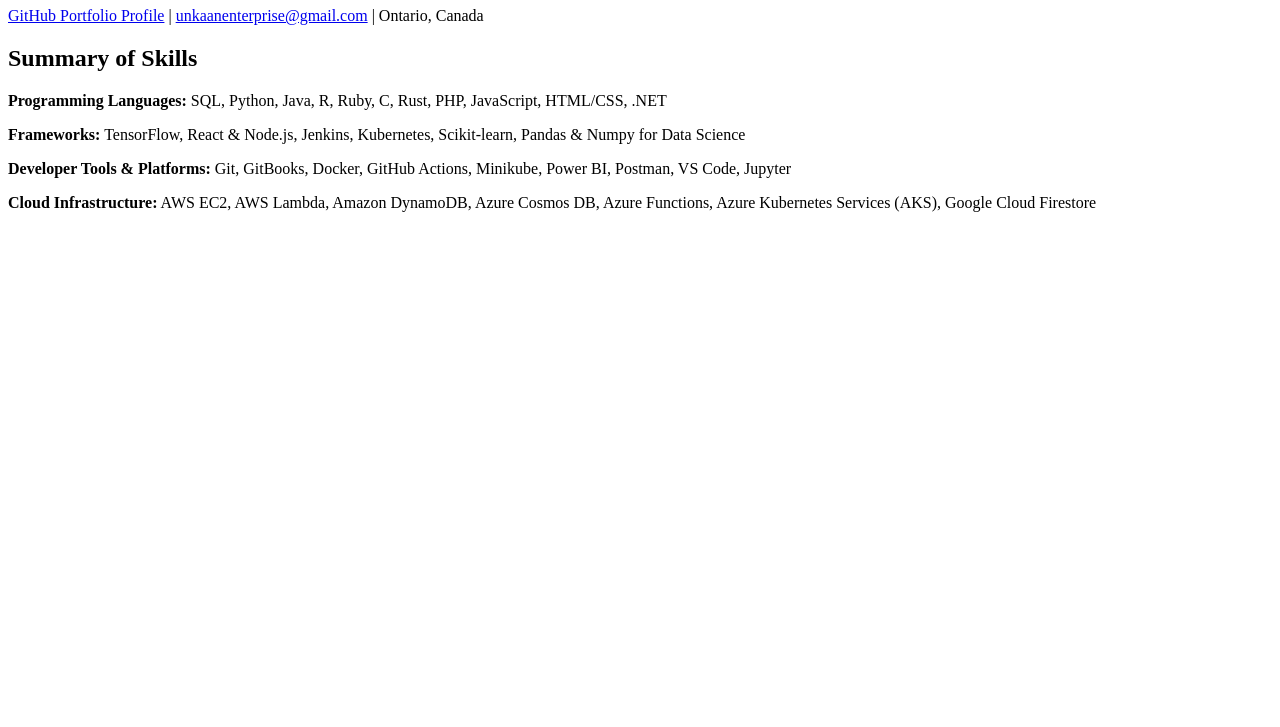
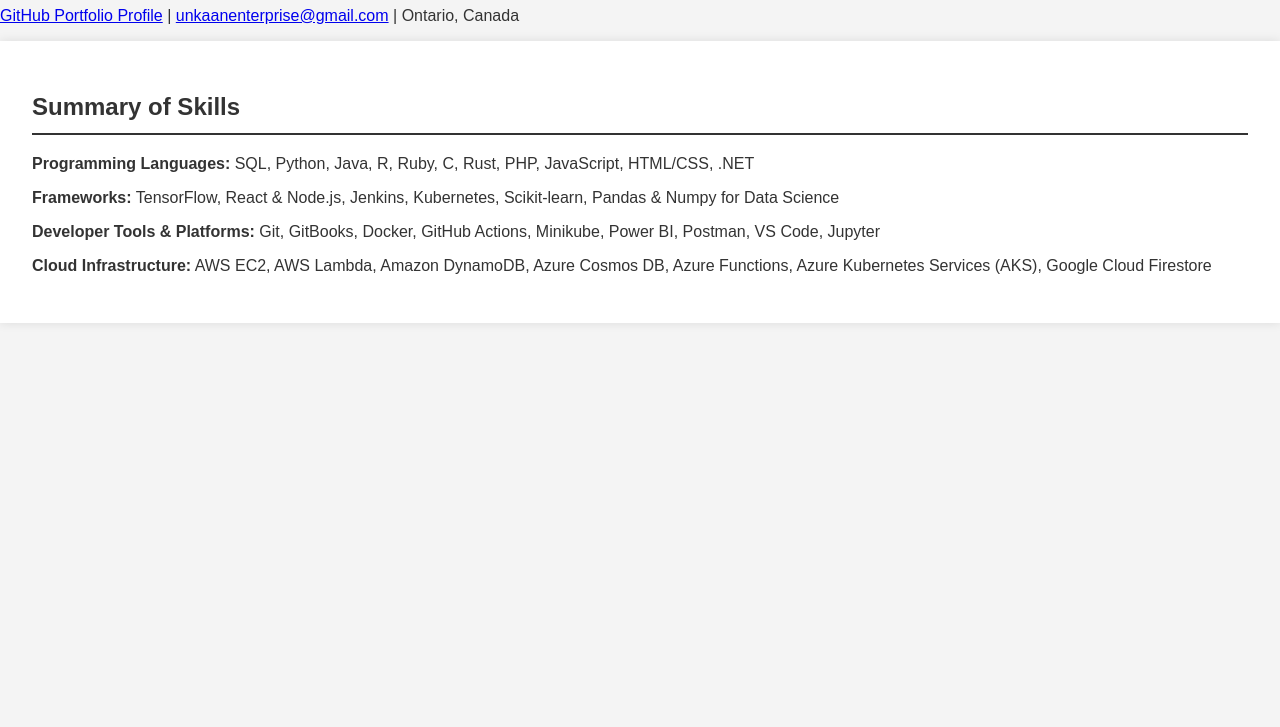
Before and after one commit to unKaan/portfolio, a plain HTML site: page public/index.html in a window 1280 px wide. Shown: the part 73-800 px from the top of the page. Drawn offline with Linux system fonts and the light colour scheme.

Commit message:
Style Summary of Skills section

```diff
--- a/public/index.html
+++ b/public/index.html
@@ -4,6 +4,7 @@
     <meta charset="UTF-8">
     <meta name="viewport" content="width=device-width, initial-scale=1.0">
     <title>Portfolio - Kaan UN</title>
+    <link rel="stylesheet" href="styles.css">
 </head>
 <body>
     <header>
--- /dev/null
+++ b/public/styles.css
@@ -0,0 +1,17 @@
+body {
+    font-family: Arial, sans-serif;
+    margin: 0;
+    padding: 0;
+    background-color: #f4f4f4;
+    color: #333;
+}
+section {
+    padding: 2em;
+    margin: 1em 0;
+    background-color: #fff;
+    box-shadow: 0 0 10px rgba(0,0,0,0.1);
+}
+section h2 {
+    border-bottom: 2px solid #333;
+    padding-bottom: 0.5em;
+}
```
